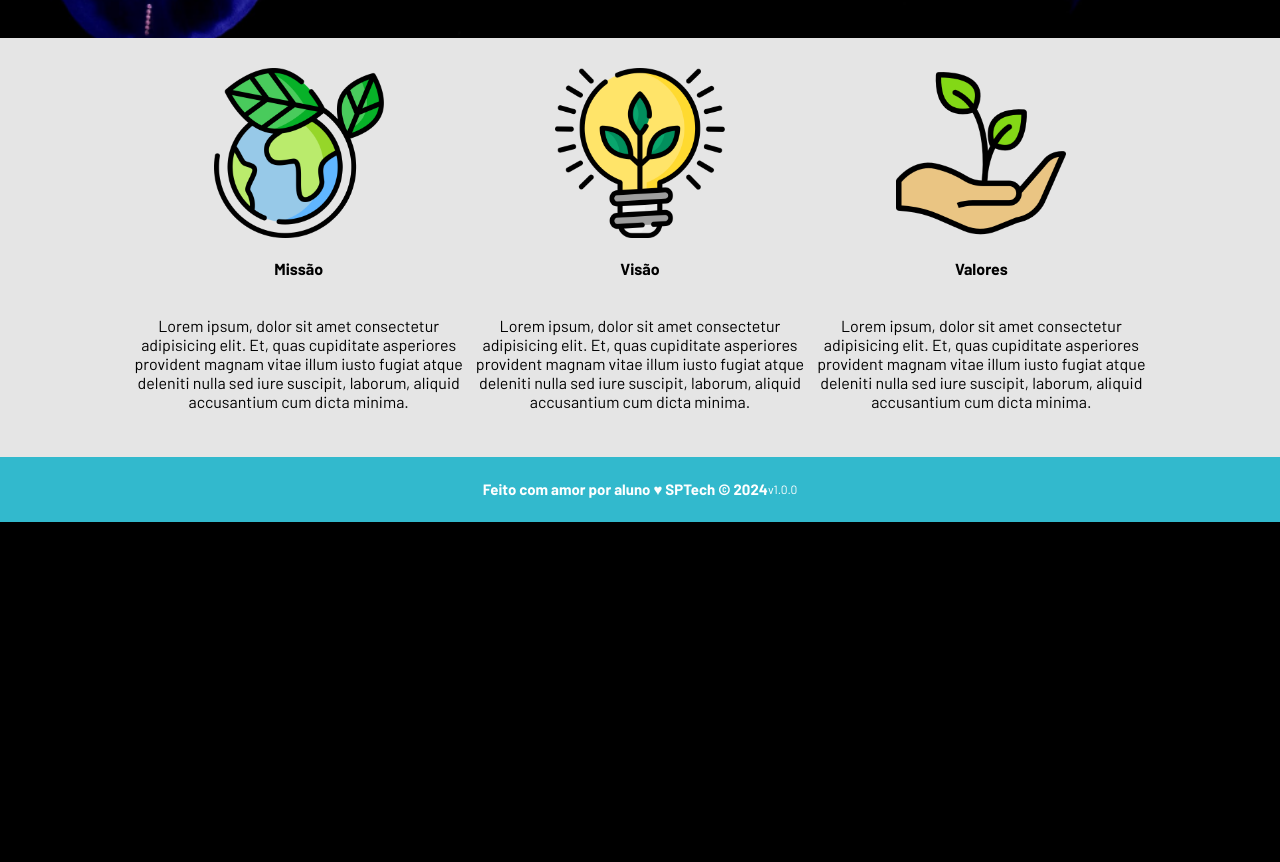
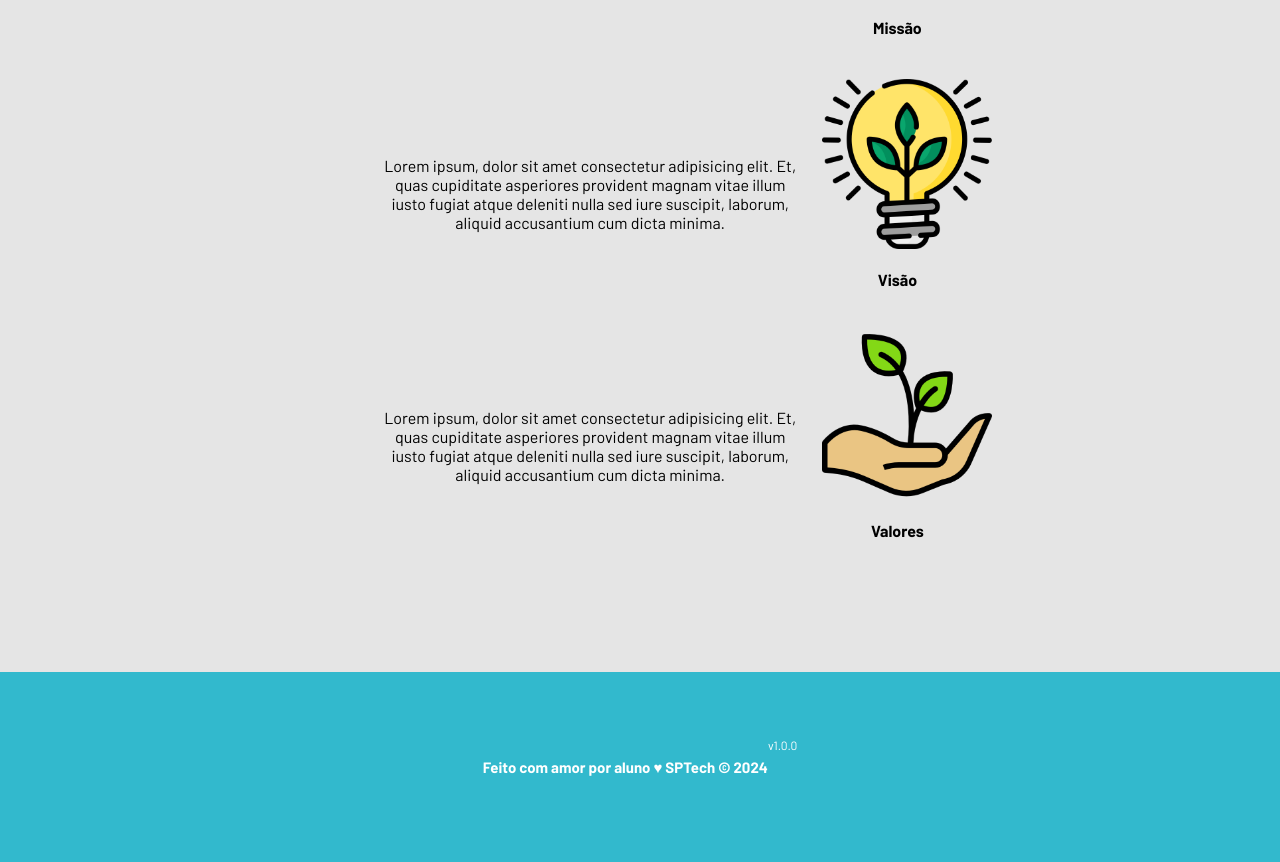
Before and after one commit to Fabricio-Nunes-Ernandes/pagina-aquatech, a plain HTML site: page public/index.html in a window 1280 px wide. Shown: the part 697-1559 px from the top of the page. Before the commit the page ends 1219 px from the top, so only its background shows below. Drawn offline with Linux system fonts and the light colour scheme.

Commit message:
Desafio em sala de aula

```diff
--- a/public/index.html
+++ b/public/index.html
@@ -45,35 +45,43 @@
       <div class="container">
         <div class="boxes">
           <div class="box">
-            <img src="../public/assets/imgs/planet-earth_color.png">
-            <h4>Missão</h4>
+
             <p>Lorem ipsum, dolor sit amet consectetur adipisicing elit. Et, quas cupiditate asperiores provident magnam
               vitae illum iusto fugiat atque deleniti nulla sed iure suscipit, laborum, aliquid accusantium cum dicta
               minima.</p>
+              <div class="imagem">
+              <img src="../public/assets/imgs/planet-earth_color.png">
+              <h4>Missão</h4>
+            </div>
           </div>
           <div class="box">
-            <img src="../public/assets/imgs/lightbulb_color.png">
-            <h4>Visão</h4>
+
             <p>Lorem ipsum, dolor sit amet consectetur adipisicing elit. Et, quas cupiditate asperiores provident magnam
               vitae illum iusto fugiat atque deleniti nulla sed iure suscipit, laborum, aliquid accusantium cum dicta
               minima.</p>
+              <div class="imagem">
+              <img src="../public/assets/imgs/lightbulb_color.png">
+              <h4>Visão</h4>
+          </div>
           </div>
           <div class="box">
-            <img src="../public/assets/imgs/growth_color.png">
-            <h4>Valores</h4>
+
             <p>Lorem ipsum, dolor sit amet consectetur adipisicing elit. Et, quas cupiditate asperiores provident magnam
               vitae illum iusto fugiat atque deleniti nulla sed iure suscipit, laborum, aliquid accusantium cum dicta
               minima.</p>
+              <div class="imagem">
+              <img src="../public/assets/imgs/growth_color.png">
+            <h4>Valores</h4>
           </div>
         </div>
       </div>
     </div>
-
+    </div>
     <div class="footer">
       <div class="container">
         <h4>Feito com amor por aluno &hearts; SPTech &copy; 2024</h4>
-        <span class="version">v1.0.0</span>
-      </div>
+        <div class="version">v1.0.0</div>
+       </div>
     </div>
   </body>
 
--- a/public/styles/style.css
+++ b/public/styles/style.css
@@ -13,14 +13,14 @@ body {
 
 :root {
     --tamanho-header: 80px;
-    --tamanho-banner: calc(100vh - var(--tamanho-header) - var(--tamanho-footer) - 2px);
+    --tamanho-banner: calc(70vh - var(--tamanho-header) - var(--tamanho-footer) - 2px);
     --tamanho-login: calc(100vh - var(--tamanho-header) - var(--tamanho-footer) - 2px);
-    --tamanho-footer: 65px;
+    --tamanho-footer: 150px;
 }
 
 .header{
    height: var(--tamanho-header);
-   border-bottom: 2px solid #32b9cd;
+   border-bottom: 6px solid #32b9cd;
 
 }
 
@@ -38,7 +38,7 @@ body {
 
 .header a{
     text-decoration: none;
-    color: #e3b062;
+    color: white;
 }
 
 .agora{
@@ -58,7 +58,7 @@ body {
 .titulo {
     color: #32b9cd;
     width: fit-content;
-    font-weight: 800;
+    font-weight: 500;
 }
 
 .banner{
@@ -75,9 +75,10 @@ body {
 }
 
 .banner .container p{
-     width: 50%;
-     margin: 0;
+     width: 70%;
+     margin: 210px;
      padding: 0;
+     padding-left: 70px;
      font-size: 36px;
 
 }
@@ -91,39 +92,59 @@ body {
     display: flex;
     justify-content: center;
     align-items: center;
+
 }
 
 .social .container .boxes{
     display: flex;
-    justify-content: space-between;
+    flex-direction: column;
+    justify-content: flex-start;
     width: 100%;
-    padding: 30px 0;
+    padding: 100px 0;
 }
 
 .box {
+    display: flex;
+    justify-content: space-between;
+    align-items: center;
+    text-align: center;
+    width: 60%;
+    padding: 10px;
+    padding-left: 250px;
+}
+
+.box img {
+    width: 170px;
+    margin-left: 20px;
+}
+
+.box .imagem{
     display: flex;
     flex-direction: column;
     align-items: center;
     text-align: center;
 }
 
-.box img {
-    width: 170px;
+.box p {
+    display: flex;
+    flex-direction: column;
+    align-items: center;
+    text-align: center;
 }
-
 
 .footer {
     background-color: #32b9cd;
     height: var(--tamanho-footer);
     color: #ffff;
     display: flex;
+    justify-content: space-between;
+    padding: 20px;
     font-size: 15px;
-
 }
 
 .footer .container{
     justify-content: center;
-    align-items: center;
+
 }
 
 .version {
```
